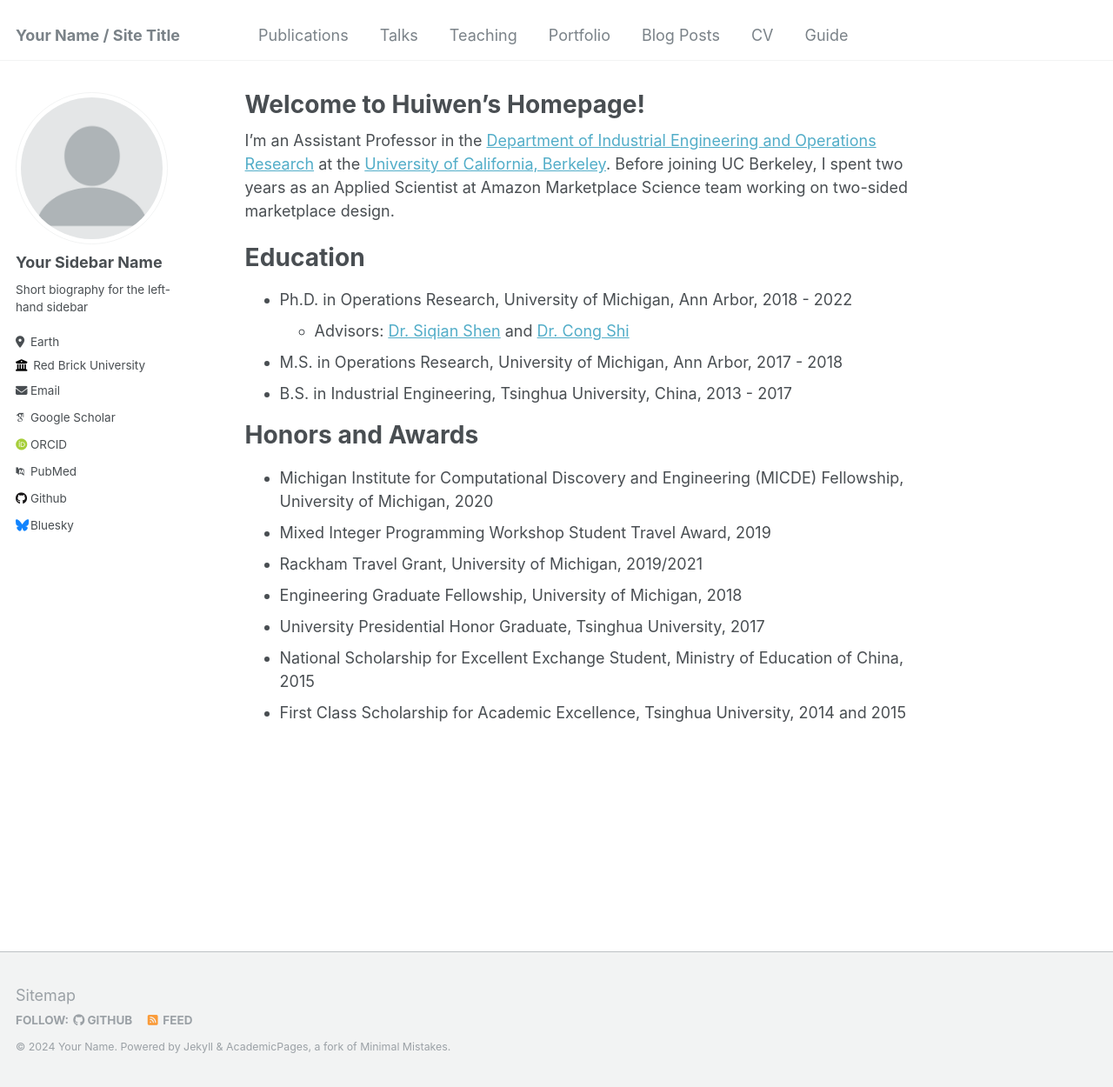
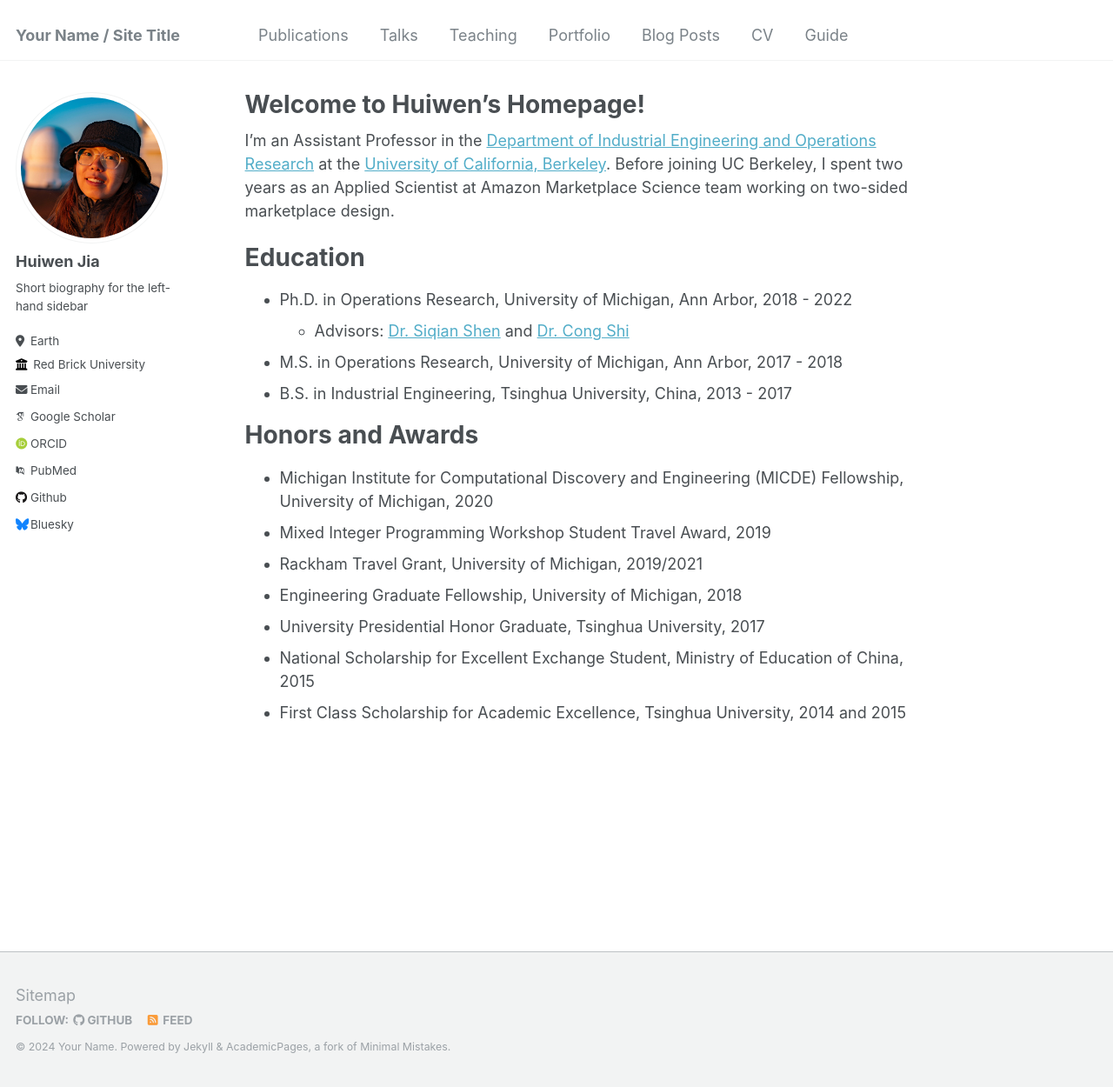
Before and after one commit to huiwen-j/huiwen-j.github.io, a Jekyll site: the page built from _pages/about.md, in a window 1280 px wide and 1250 px high. Shown: the whole window at 87% size. Built offline with Jekyll 4.4.1, drawn with Linux system fonts in a browser that asks for light colours; some web fonts are replaced.

Commit message:
Update _config.yml

```diff
--- a/_config.yml
+++ b/_config.yml
@@ -21,8 +21,8 @@ repository               : "academicpages/academicpages.github.io"
 #               Additional customization can be done by editing /_includes/author-profile.html
 author:
   # Biographic information
-  avatar           : "profile.png"
-  name             : "Your Sidebar Name"
+  avatar           : "huiwenjia_photo.png"
+  name             : "Huiwen Jia"
   pronouns         : # example: "she/her"
   bio              : "Short biography for the left-hand sidebar"
   location         : "Earth"
@@ -31,7 +31,7 @@ author:
   email            : "none@example.org"
 
   # Academic websites
-  arxiv            : # URL - Update with the correct link to your profile
+  # arxiv            : # URL - Update with the correct link to your profile
   googlescholar    : "https://scholar.google.com/citations?user=PS_CX0AAAAAJ"
   impactstory      : # URL
   orcid            : "http://orcid.org/yourorcidurl"
```
